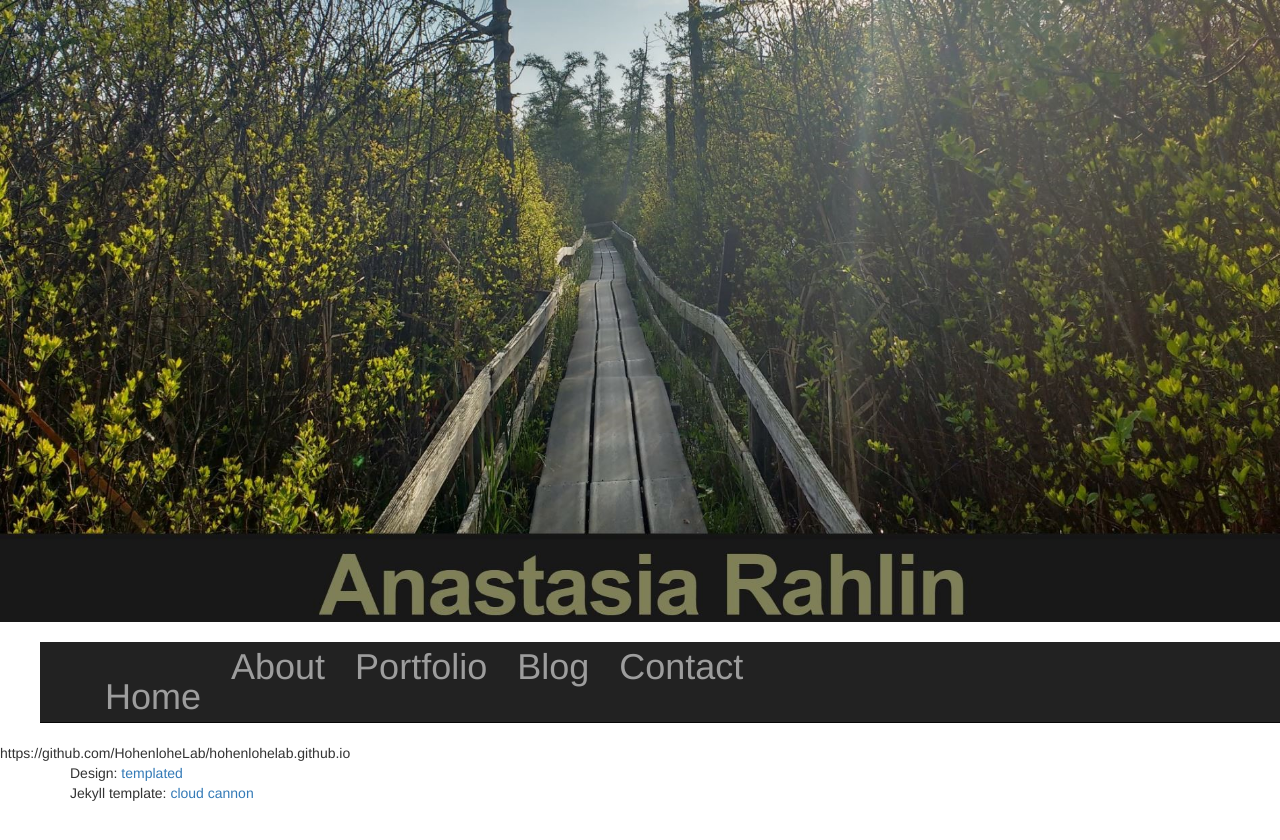
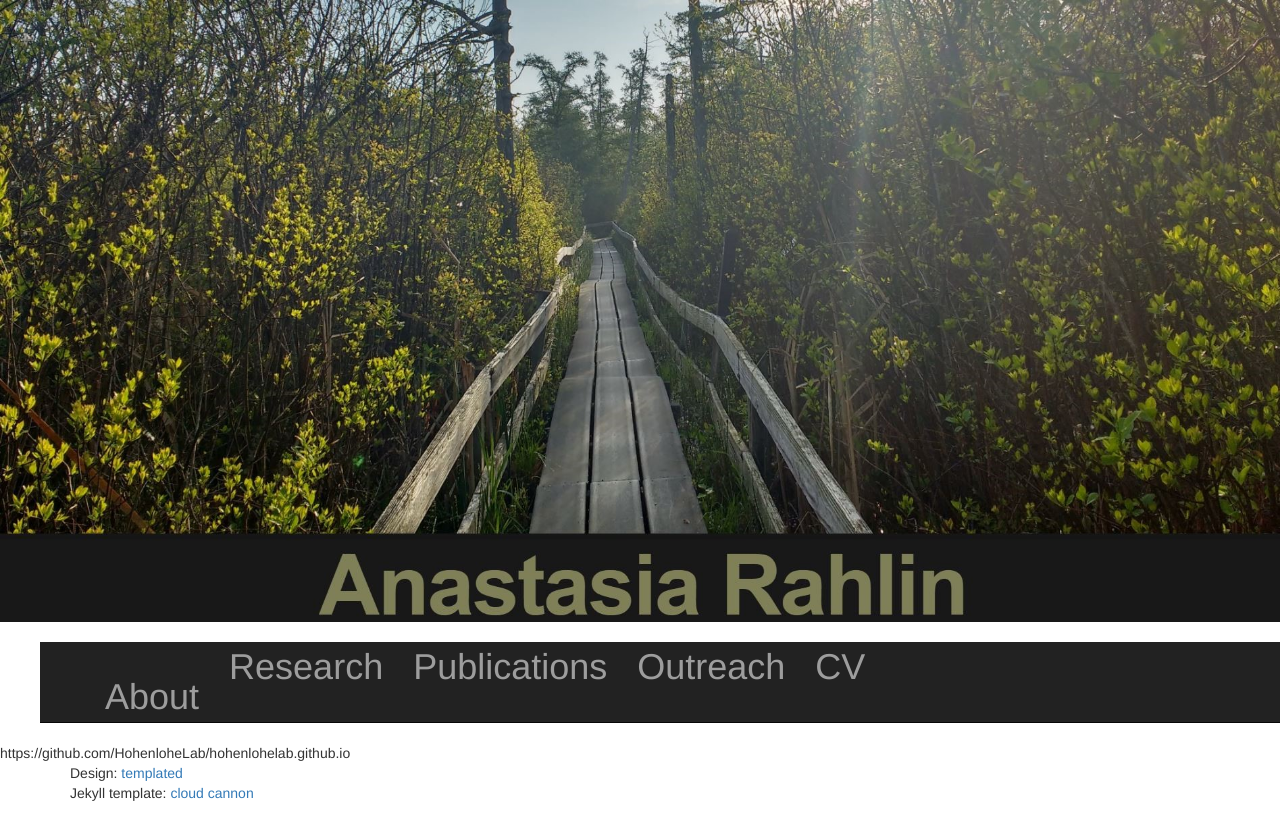
Before and after one commit to anarahlin/anarahlin.github.io, a Jekyll site: the page built from zz_old_index.html, in a window 1280 px wide. Shown: the top 840 px of the page. Built offline with Jekyll 4.4.1, drawn with Linux system fonts in a browser that asks for light colours; nearby versions of some CDN libraries; comment, search, counter and statistics services are not loaded.

Commit message:
Update nav.html

```diff
--- a/_includes/nav.html
+++ b/_includes/nav.html
@@ -161,11 +161,11 @@
     <!-- Collect the nav links, forms, and other content for toggling -->
     <div class="collapse navbar-collapse" id="bs-example-navbar-collapse-1">
       <ul class="nav navbar-nav">
-        <li><a href="index.php">Home</a></li>
-        <li><a href="about.php">About</a></li>
-        <li><a href="#portfolio">Portfolio</a></li>
-        <li><a href="#">Blog</a></li>
-        <li><a href="contact.php">Contact</a></li>
+        <li><a href="/about.html">About</a></li>
+        <li><a href="/research.html">Research</a></li>
+        <li><a href="/publications.html">Publications</a></li>
+        <li><a href="/outreach.html">Outreach</a></li>
+        <li><a href="/cv.html">CV</a></li>
       </ul>
     </div>
   </div>
```
